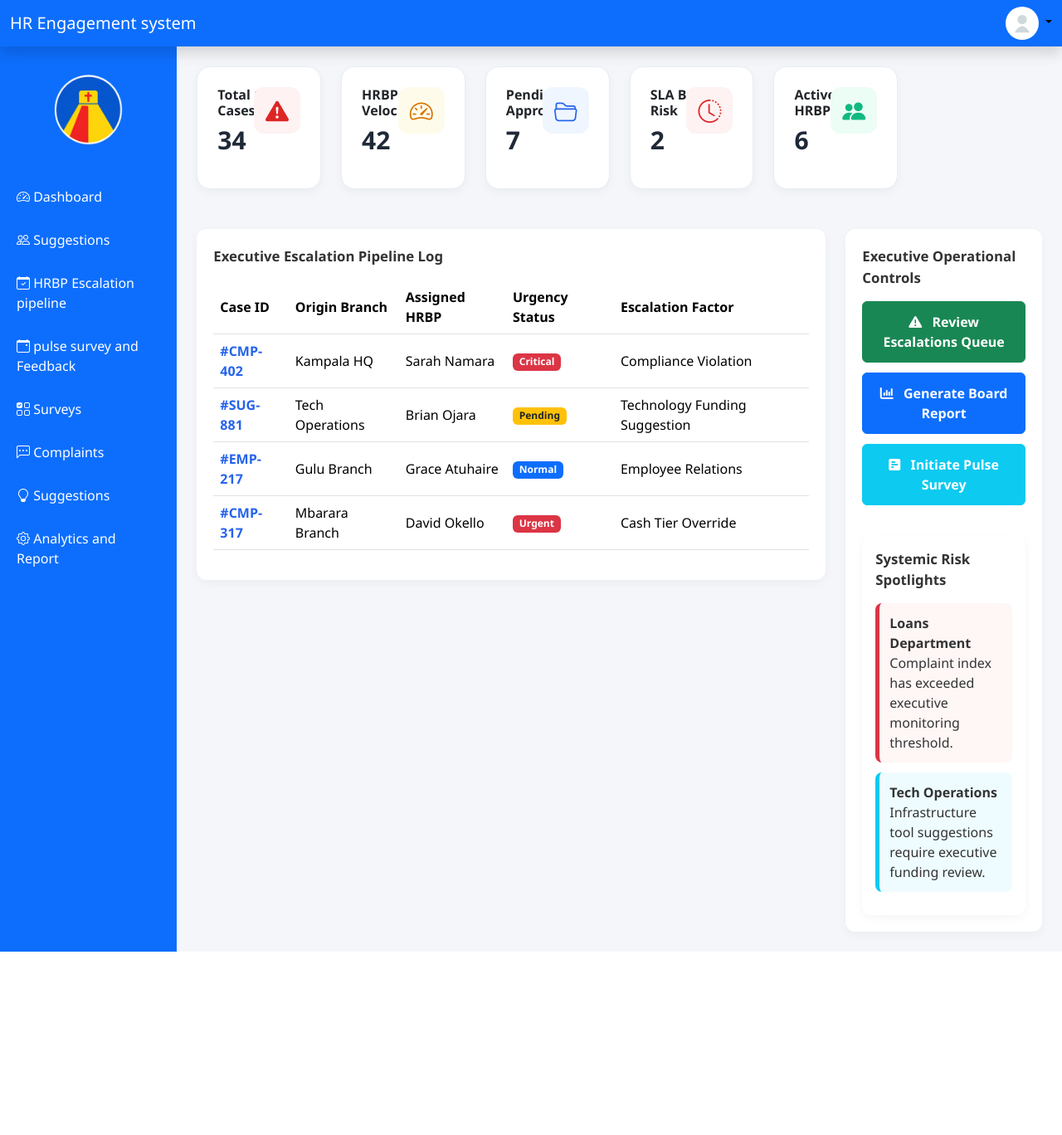
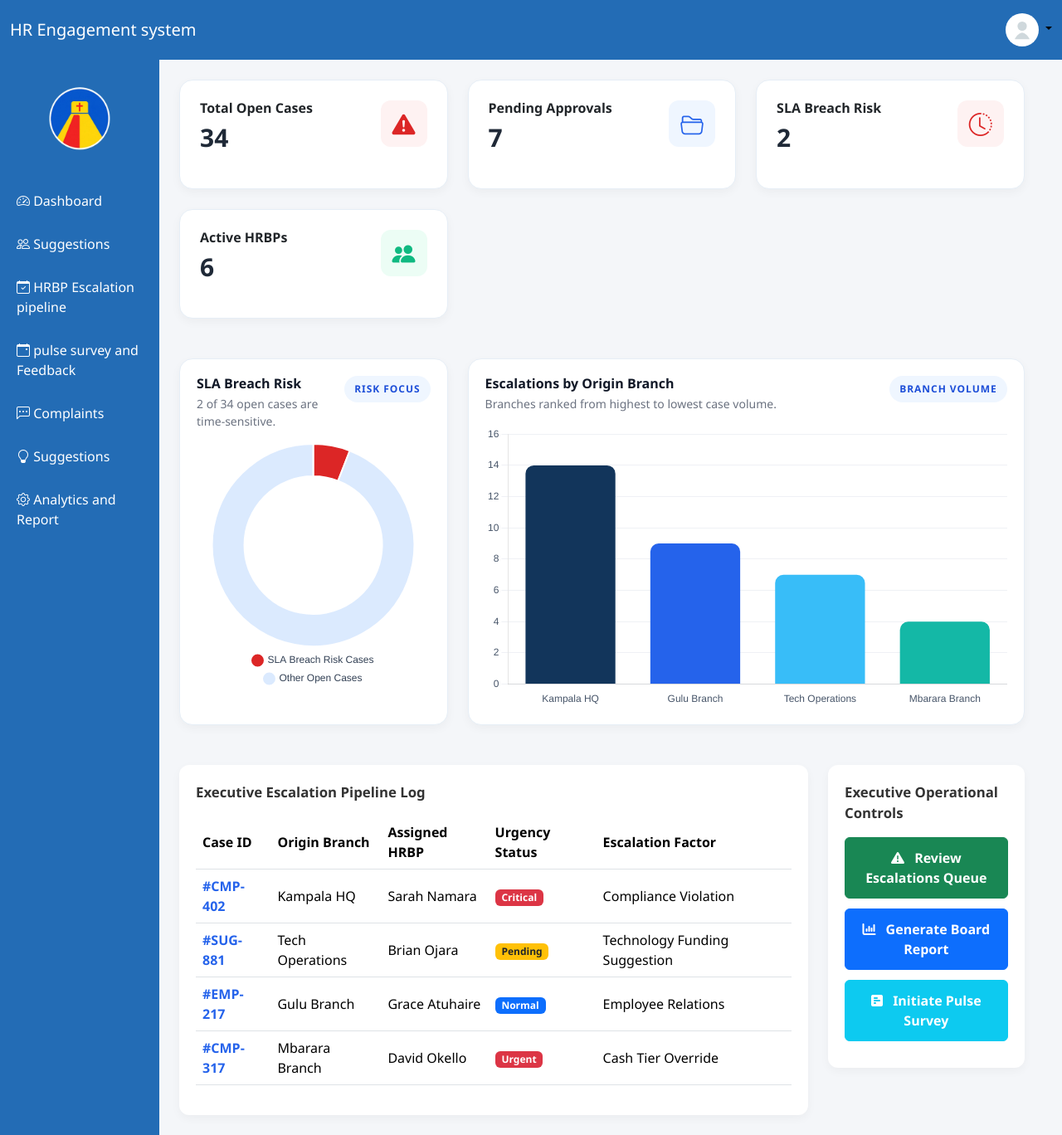
Before and after one commit to Kijjambu-joseph/hr_engagement_system, a Django app: page / in a window 1280 px wide. Shown: the whole page at 83% size. Before the commit the page ends 1147 px from the top, so only its background shows below. Run offline with Django 5.2, Linux system fonts and the light colour scheme; data comes from the database, SQL or seed files in the repository; data that the repository does not hold is empty; some libraries are stand-ins or nearby versions.

Commit message:
introduced the charts in gen manager dashboard

```diff
--- a/my_app/templates/genmanagerdash.html
+++ b/my_app/templates/genmanagerdash.html
@@ -45,9 +45,14 @@
         font-weight: 600;
       }
 
-      .navbar {
-        background: #0d6efd;
-      }
+      .navbar{
+            background:#236CB5;
+        }
+
+        .navbar-brand {
+          color: #fff ;
+        }
+
 
       .navbar-actions {
         display: flex;
@@ -76,7 +81,8 @@
 
       .sidebar {
         min-height: 100vh;
-        background: #0d6efd;
+        width: 15vw;
+        background: #236CB5;
       }
 
       .sidebar a {
@@ -186,6 +192,62 @@
         padding: 1.25rem;
       }
 
+      .chart-card {
+        background: #fff;
+        border: 1px solid #e6eef6;
+        border-radius: 1rem;
+        box-shadow: var(--shadow);
+        padding: 1.25rem;
+        height: 100%;
+      }
+
+      .chart-card-header {
+        display: flex;
+        align-items: flex-start;
+        justify-content: space-between;
+        gap: 1rem;
+        margin-bottom: 1rem;
+      }
+
+      .chart-card-title {
+        margin: 0;
+        font-size: 1rem;
+        font-weight: 700;
+        color: #111827;
+      }
+
+      .chart-card-subtitle {
+        margin: 0.25rem 0 0;
+        font-size: 0.875rem;
+        color: #6b7280;
+      }
+
+      .chart-badge {
+        background: #eff6ff;
+        color: #1d4ed8;
+        border-radius: 999px;
+        font-size: 0.75rem;
+        font-weight: 700;
+        letter-spacing: 0.08em;
+        padding: 0.45rem 0.75rem;
+        text-transform: uppercase;
+        white-space: nowrap;
+      }
+
+      .chart-canvas-wrap {
+        position: relative;
+        width: 100%;
+        min-height: 300px;
+      }
+
+      .chart-canvas-wrap.tall {
+        min-height: 340px;
+      }
+
+      .chart-canvas-wrap.short {
+        min-height: 280px;
+      }
+
       .section-title {
         font-size: 1.05rem;
         font-weight: 700;
@@ -276,7 +338,7 @@
   <body>
 
     {% load static %}
-    <nav class="navbar navbar-dark bg-primary shadow">
+    <nav class="navbar">
       <div class="container-fluid">
         <span class="navbar-brand">
 
@@ -285,7 +347,7 @@
           HR Engagement system
         </span>
 
-        <div class="navbar-actions text-white">
+        <div class="navbar">
           <div class="dropdown">
             <button class="avatar-toggle dropdown-toggle" type="button" data-bs-toggle="dropdown" aria-expanded="false" aria-label="Account menu">
               <img
@@ -331,7 +393,7 @@
 
           <!-- <a href="#"><i class="bi bi-megaphone"></i> Announcements</a> -->
 
-          <a href="#"><i class="bi bi-ui-checks-grid"></i> Surveys</a>
+          <!-- <a href="#"><i class="bi bi-ui-checks-grid"></i> Surveys</a> -->
 
           <a href="#"><i class="bi bi-chat-left-dots"></i> Complaints</a>
 
@@ -347,7 +409,7 @@
 
             <div class="row g-4">
 
-              <div class="col-xl-2 col-lg-4 col-md-6">
+              <div class="col-xl-4 col-lg-6 col-md-6">
                 <div class="card metric-card h-100">
                   <div>
                     <h6>Total Open Cases</h6>
@@ -359,7 +421,7 @@
                 </div>
               </div>
 
-              <div class="col-xl-2 col-lg-4 col-md-6">
+              <!-- <div class="col-xl-4 col-lg-6 col-md-6">
                 <div class="card metric-card h-100">
                   <div>
                     <h6>HRBP SLA Velocity</h6>
@@ -369,9 +431,9 @@
                     <i class="bi bi-speedometer2"></i>
                   </div>
                 </div>
-              </div>
+              </div> -->
 
-              <div class="col-xl-2 col-lg-4 col-md-6">
+              <div class="col-xl-4 col-lg-6 col-md-6">
                 <div class="card metric-card h-100">
                   <div>
                     <h6>Pending Approvals</h6>
@@ -383,7 +445,7 @@
                 </div>
               </div>
 
-              <div class="col-xl-2 col-lg-4 col-md-6">
+              <div class="col-xl-4 col-lg-6 col-md-6">
                 <div class="card metric-card h-100">
                   <div>
                     <h6>SLA Breach Risk</h6>
@@ -397,7 +459,7 @@
 
 
 
-              <div class="col-xl-2 col-lg-4 col-md-6">
+              <div class="col-xl-4 col-lg-6 col-md-6">
                 <div class="card metric-card h-100">
                   <div>
                     <h6>Active HRBPs</h6>
@@ -405,6 +467,38 @@
                   </div>
                   <div class="metric-icon metric-icon-emerald">
                     <i class="bi bi-people-fill"></i>
+                  </div>
+                </div>
+              </div>
+            </div>
+
+            <div class="row mt-4 g-4">
+              <div class="col-xl-4 col-lg-5">
+                <div class="chart-card">
+                  <div class="chart-card-header">
+                    <div>
+                      <h5 class="chart-card-title">SLA Breach Risk</h5>
+                      <p class="chart-card-subtitle">2 of 34 open cases are time-sensitive.</p>
+                    </div>
+                    <span class="chart-badge">Risk Focus</span>
+                  </div>
+                  <div class="chart-canvas-wrap short">
+                    <canvas id="slaBreachChart"></canvas>
+                  </div>
+                </div>
+              </div>
+
+              <div class="col-xl-8 col-lg-7">
+                <div class="chart-card">
+                  <div class="chart-card-header">
+                    <div>
+                      <h5 class="chart-card-title">Escalations by Origin Branch</h5>
+                      <p class="chart-card-subtitle">Branches ranked from highest to lowest case volume.</p>
+                    </div>
+                    <span class="chart-badge">Branch Volume</span>
+                  </div>
+                  <div class="chart-canvas-wrap tall">
+                    <canvas id="originBranchChart"></canvas>
                   </div>
                 </div>
               </div>
@@ -498,10 +592,11 @@
                     Initiate Pulse Survey
                   </button>
 
-                  <div class="feed-panel mt-4 p-3">
-                    <div class="section-title">Systemic Risk Spotlights</div>
 
-                    <div class="feed-item">
+                  <!-- <div class="feed-panel mt-4 p-3">
+                    <div class="section-title">Systemic Risk Spotlights</div> -->
+
+                    <!-- <div class="feed-item">
                       <strong>Loans Department</strong><br />
                       Complaint index has exceeded executive monitoring threshold.
                     </div>
@@ -510,7 +605,9 @@
                       <strong>Tech Operations</strong><br />
                       Infrastructure tool suggestions require executive funding
                       review.
-                    </div>
+                    </div> -->
+
+
                   </div>
                 </div>
               </div>
@@ -580,6 +677,7 @@
               <label class="form-check-label" for="encryptSwitch">
                 Strict enforcement of anonymous metadata encryption scrubbing
               </label>
+
             </div>
           </div>
         </div>
@@ -617,8 +715,132 @@
       </div>
     </div>
 
+    <script src="https://cdn.jsdelivr.net/npm/chart.js@4.4.1/dist/chart.umd.min.js"></script>
     <script src="https://cdn.jsdelivr.net/npm/bootstrap@5.3.3/dist/js/bootstrap.bundle.min.js"></script>
     <script>
+      const chartColors = {
+        navy: '#12355b',
+        blue: '#2563eb',
+        sky: '#38bdf8',
+        teal: '#14b8a6',
+        amber: '#f59e0b',
+        red: '#dc2626',
+        rose: '#f43f5e',
+        slate: '#64748b',
+        lightBlue: '#dbeafe',
+      };
+
+      const sharedChartOptions = {
+        responsive: true,
+        maintainAspectRatio: false,
+        animation: {
+          duration: 900,
+          easing: 'easeOutQuart',
+        },
+        plugins: {
+          legend: {
+            labels: {
+              color: '#334155',
+              boxWidth: 12,
+              boxHeight: 12,
+              usePointStyle: true,
+              pointStyle: 'circle',
+            },
+          },
+          tooltip: {
+            backgroundColor: 'rgba(15, 23, 42, 0.96)',
+            padding: 12,
+            titleColor: '#fff',
+            bodyColor: '#e2e8f0',
+            displayColors: true,
+          },
+        },
+        scales: {
+          x: {
+            grid: {
+              color: 'rgba(148, 163, 184, 0.15)',
+            },
+            ticks: {
+              color: '#475569',
+            },
+          },
+          y: {
+            grid: {
+              color: 'rgba(148, 163, 184, 0.15)',
+            },
+            ticks: {
+              color: '#475569',
+            },
+          },
+        },
+      };
+
+      new Chart(document.getElementById('slaBreachChart'), {
+        type: 'doughnut',
+        data: {
+          labels: ['SLA Breach Risk Cases', 'Other Open Cases'],
+          datasets: [{
+            data: [2, 32],
+            backgroundColor: [chartColors.red, chartColors.lightBlue],
+            borderColor: '#ffffff',
+            borderWidth: 2,
+            hoverOffset: 6,
+            cutout: '68%',
+          }],
+        },
+        options: {
+          responsive: true,
+          maintainAspectRatio: false,
+          plugins: {
+            legend: {
+              position: 'bottom',
+              labels: {
+                color: '#334155',
+                boxWidth: 12,
+                usePointStyle: true,
+                pointStyle: 'circle',
+              },
+            },
+            tooltip: {
+              backgroundColor: 'rgba(15, 23, 42, 0.96)',
+              padding: 12,
+            },
+          },
+        },
+      });
+
+      new Chart(document.getElementById('originBranchChart'), {
+        type: 'bar',
+        data: {
+          labels: ['Kampala HQ', 'Gulu Branch', 'Tech Operations', 'Mbarara Branch'],
+          datasets: [{
+            label: 'Cases',
+            data: [14, 9, 7, 4],
+            borderRadius: 10,
+            backgroundColor: [chartColors.navy, chartColors.blue, chartColors.sky, chartColors.teal],
+          }],
+        },
+        options: {
+          ...sharedChartOptions,
+          plugins: {
+            ...sharedChartOptions.plugins,
+            legend: { display: false },
+          },
+          scales: {
+            x: {
+              grid: { display: false },
+              ticks: { color: '#475569' },
+            },
+            y: {
+              beginAtZero: true,
+              suggestedMax: 16,
+              grid: { color: 'rgba(148, 163, 184, 0.15)' },
+              ticks: { color: '#475569' },
+            },
+          },
+        },
+      });
+
       const logoutButton = document.getElementById('logoutButton');
 
       if (logoutButton) {
```
